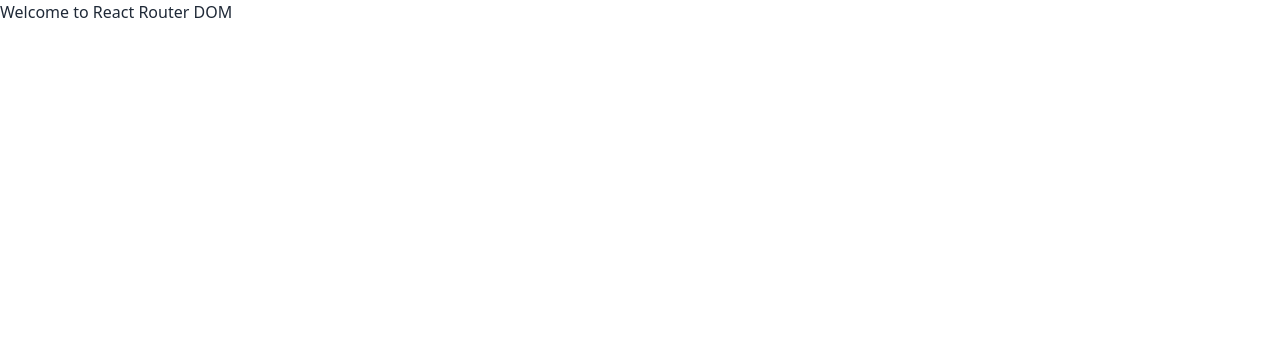
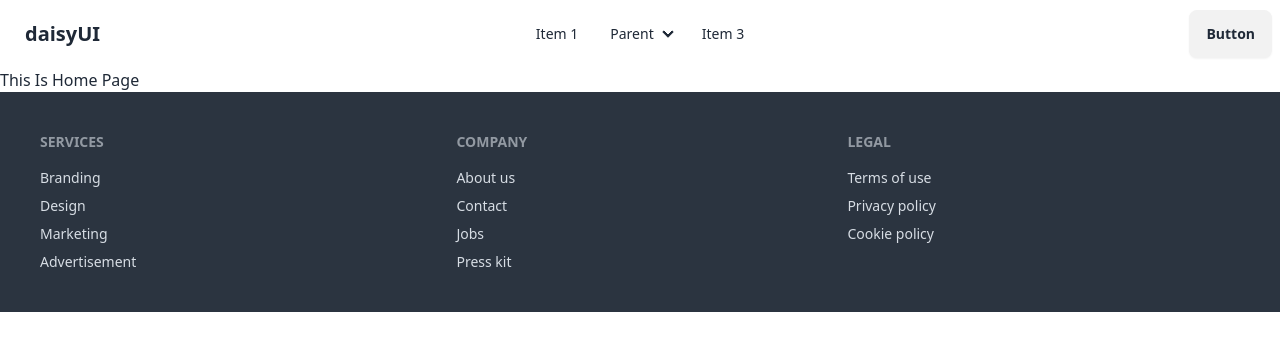
Before and after one commit to jayen123/Book-Vibe, a React (Vite) app: page / in a window 1280 px wide. Shown: the top 350 px of the page. Built offline with nearby package versions, Linux system fonts and the light colour scheme.

Commit message:
add footer component

```diff
--- /dev/null
+++ b/src/components/Footer/Footer.jsx
@@ -0,0 +1,26 @@
+export default function Footer() {
+  return (
+    <footer className="footer bg-neutral text-neutral-content p-10">
+      <nav>
+        <h6 className="footer-title">Services</h6>
+        <a className="link link-hover">Branding</a>
+        <a className="link link-hover">Design</a>
+        <a className="link link-hover">Marketing</a>
+        <a className="link link-hover">Advertisement</a>
+      </nav>
+      <nav>
+        <h6 className="footer-title">Company</h6>
+        <a className="link link-hover">About us</a>
+        <a className="link link-hover">Contact</a>
+        <a className="link link-hover">Jobs</a>
+        <a className="link link-hover">Press kit</a>
+      </nav>
+      <nav>
+        <h6 className="footer-title">Legal</h6>
+        <a className="link link-hover">Terms of use</a>
+        <a className="link link-hover">Privacy policy</a>
+        <a className="link link-hover">Cookie policy</a>
+      </nav>
+    </footer>
+  );
+}
--- a/src/components/Root/Root.jsx
+++ b/src/components/Root/Root.jsx
@@ -1,6 +1,12 @@
-
+import { Outlet } from "react-router-dom";
+import Navbar from "./../Navbar/Navbar";
+import Footer from "../Footer/Footer";
 export default function Root() {
   return (
-    <h1>Welcome to React Router DOM</h1>
-  )
+    <>
+      <Navbar />
+      <Outlet />
+      <Footer />
+    </>
+  );
 }
--- a/src/main.jsx
+++ b/src/main.jsx
@@ -3,12 +3,20 @@
 import "./index.css";
 import { createBrowserRouter, RouterProvider } from "react-router-dom";
 import Root from "./components/Root/Root.jsx";
+import ErrorPage from "./components/ErrorPage/ErrorPage.jsx";
+import Home from "./components/Home/Home.jsx";
 
 const router = createBrowserRouter([
   {
     path: "/",
     element: <Root />,
-
+    errorElement: <ErrorPage />,
+    children: [
+      {
+        path: "/",
+        element: <Home />,
+      },
+    ],
   },
 ]);
 
```
